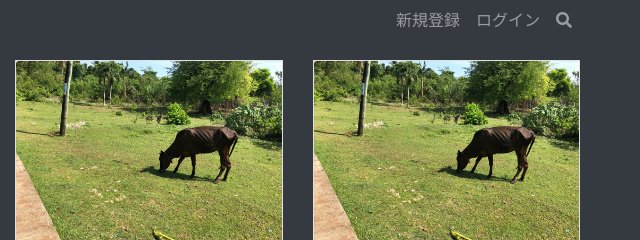
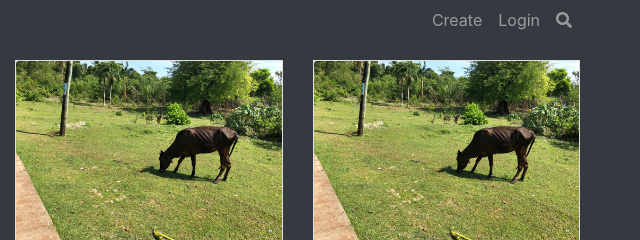
Before and after one commit to shimizu-a558/wagyu_price, a plain HTML site: page index.html in a window 1280 px wide. Shown: the top 240 px of the page, 640-1280 px from the left. Drawn offline with Linux system fonts and the light colour scheme.

Commit message:
新規登録とログインを英語に変更

```diff
--- a/index.html
+++ b/index.html
@@ -16,10 +16,10 @@
     <span class="navbar-brand mr-auto navbar-brand-center">How Much 和牛</span>
     <ul class="navbar-nav">
       <li class="nav-item d-none d-sm-block">
-        <a class="nav-link" href="#">新規登録</a>
+        <a class="nav-link" href="#">Create</a>
       </li>
       <li class="nav-item">
-        <a class="nav-link" href="#">ログイン</a>
+        <a class="nav-link" href="#">Login</a>
       </li>
       <li class="nav-item d-none d-sm-block">
         <a class="nav-link" href="#" data-toggle="modal" data-target="#search-studio"><i class="fas fa-search"></i></a>
```
